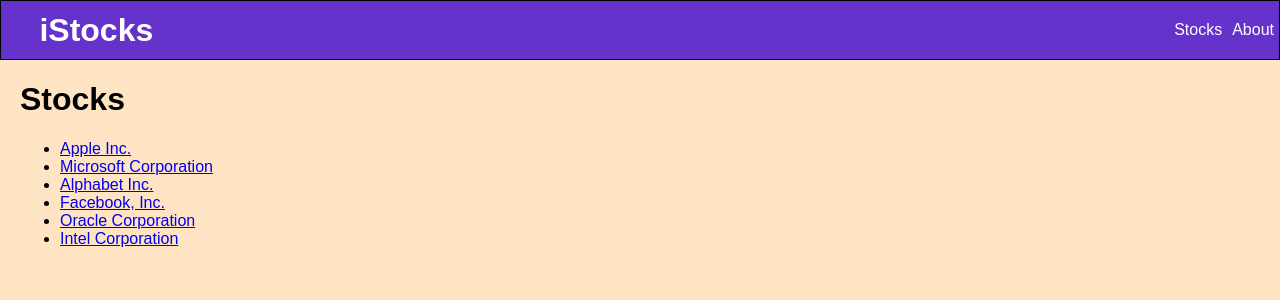
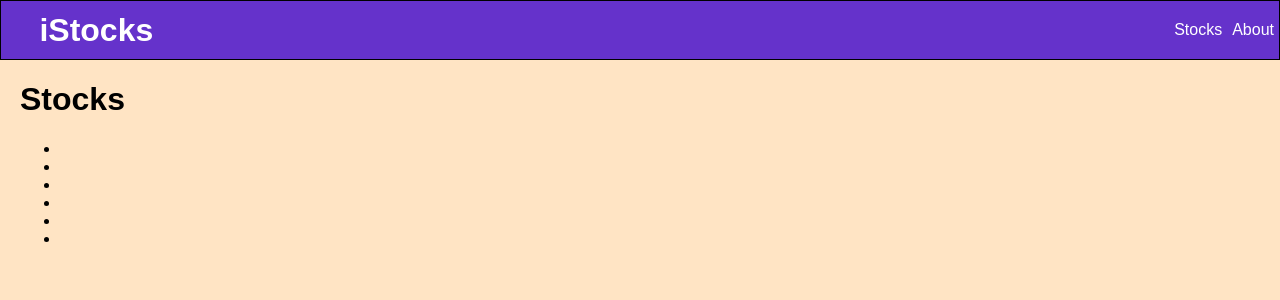
Before and after one commit to lucas9121/iStocks, a React (Create React App) app: page /stocks in a window 1280 px wide. Shown: the top 300 px of the page. Built offline with nearby package versions, Linux system fonts and the light colour scheme.

Commit message:
changin data

```diff
--- a/src/data.js
+++ b/src/data.js
@@ -1,10 +1,10 @@
 const stocks = [
-    {name: "Apple Inc.", symbol: "AAPL", lastPrice: 140.64, change: -0.280000000000001, high: 141.74, low: 140.35, open: 141.5},
-    {name: "Microsoft Corporation", symbol: "MSFT", lastPrice: 64.98, change: 0.109999999999999, high: 65.45, low: 64.76, open: 65.12},
-    {name: "Alphabet Inc.", symbol: "GOOGL", lastPrice: 835.14, change: -4.50999999999999, high: 844, low: 829.1, open: 842},
-    {name: "Facebook, Inc.", symbol: "FB", lastPrice: 140.34, change: 0.810000000000002, high: 141.0244, low: 139.76, open: 140.08},
-    {name: "Oracle Corporation", symbol: "ORCL", lastPrice: 44.65, change: -0.300000000000004, high: 45.09, low: 44.575, open: 44.91},
-    {name: "Intel Corporation", symbol: "INTL", lastPrice: 36.16, change: -0.370000000000005, high: 36.78, low: 36.125, open: 36.58}
+    {symbol: "AAPL"},
+    {symbol: "MSFT"},
+    {symbol: "GOOGL"},
+    {symbol: "FB"},
+    {symbol: "ORCL"},
+    {symbol: "INTL"}
   ]
 
   export default stocks
```
